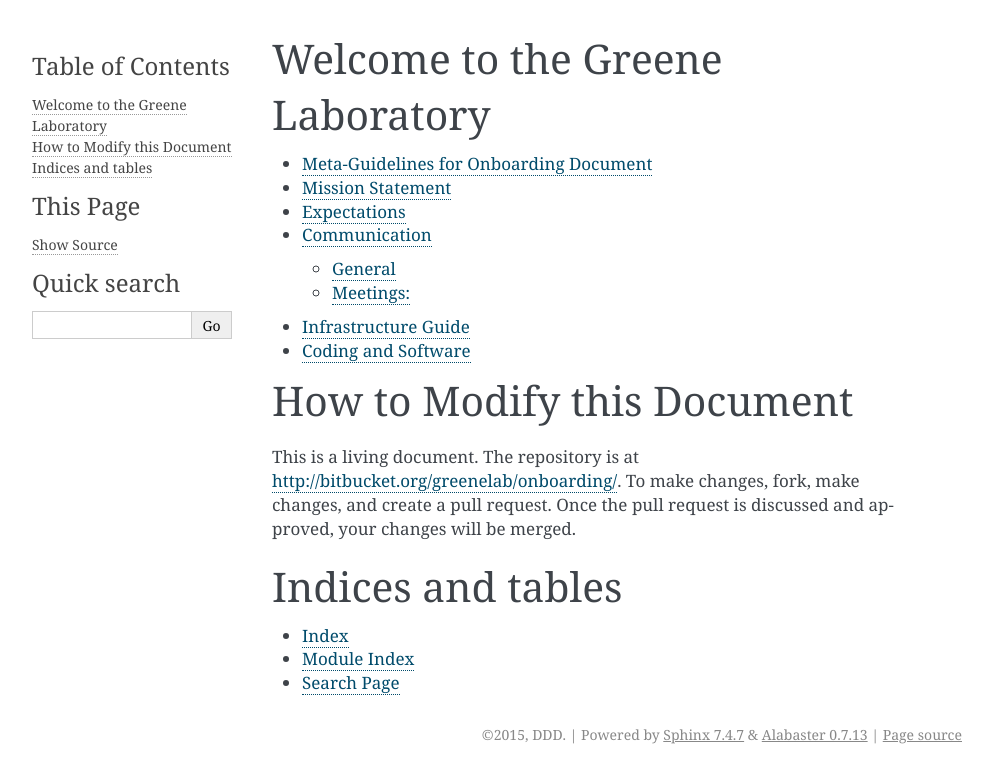
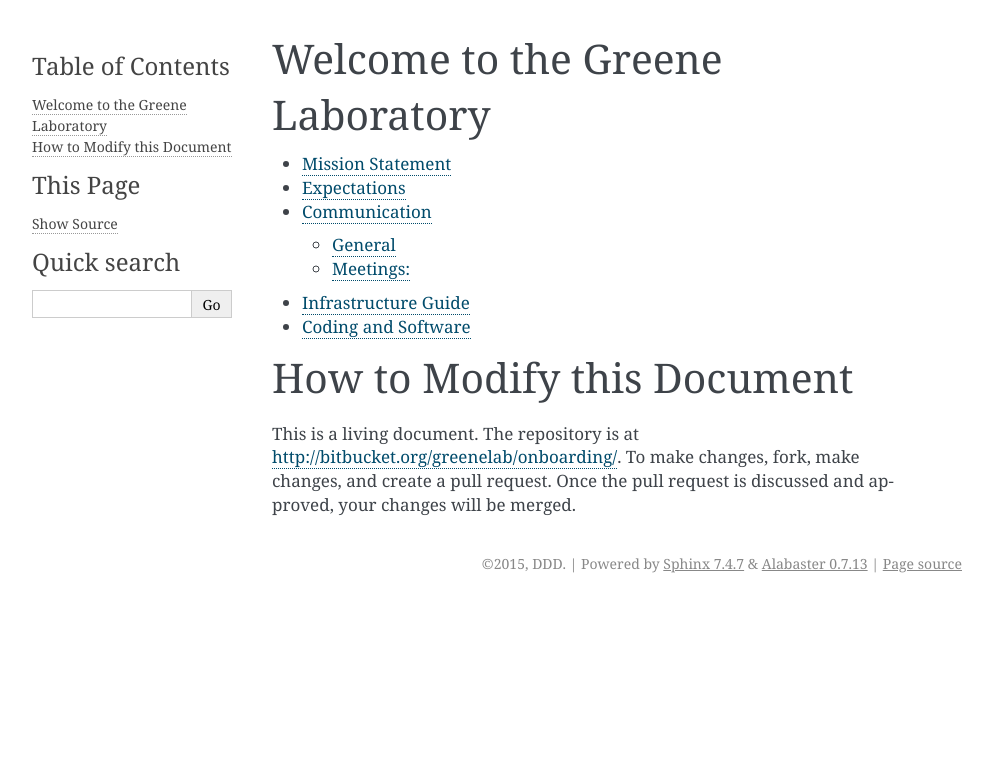
Before and after one commit to greenelab/onboarding, a Sphinx documentation site: the page built from source/index.rst, in a window 1280 px wide. Shown: the top 783 px of the page, without its empty margins (148-1141 px from the left). Built offline with Sphinx 7.4.7, drawn with Linux system fonts in a browser that asks for light colours.

Commit message:
making document short enough and single page, so search etc unnecessary on this repo

```diff
--- a/source/index.rst
+++ b/source/index.rst
@@ -9,7 +9,6 @@ Welcome to the Greene Laboratory
 .. toctree::
    :maxdepth: 2
 
-   meta
    mission_statement
    expectations
    communication
@@ -23,10 +22,3 @@ This is a living document. The repository is at
 http://bitbucket.org/greenelab/onboarding/. To make changes, fork, make
 changes, and create a pull request. Once the pull request is discussed and
 approved, your changes will be merged.
-
-Indices and tables
-==================
-
-* :ref:`genindex`
-* :ref:`modindex`
-* :ref:`search`
```
